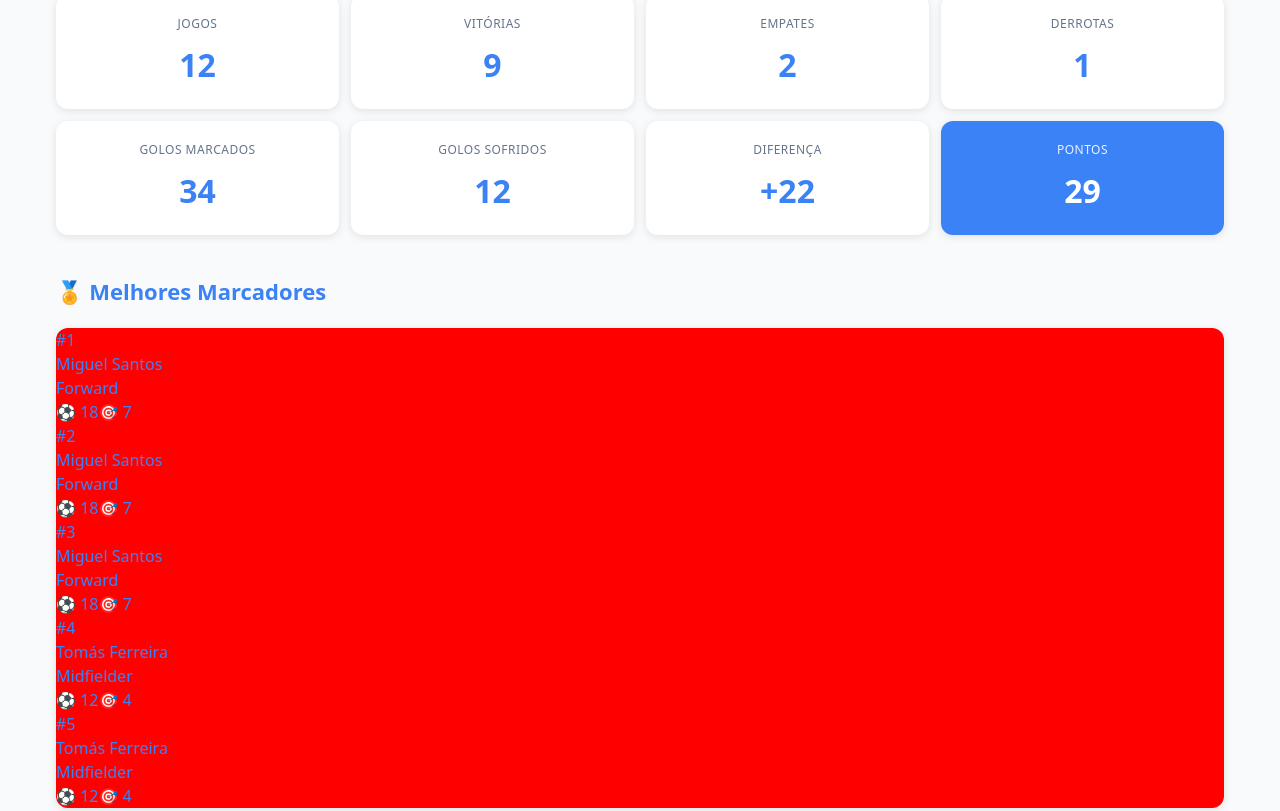
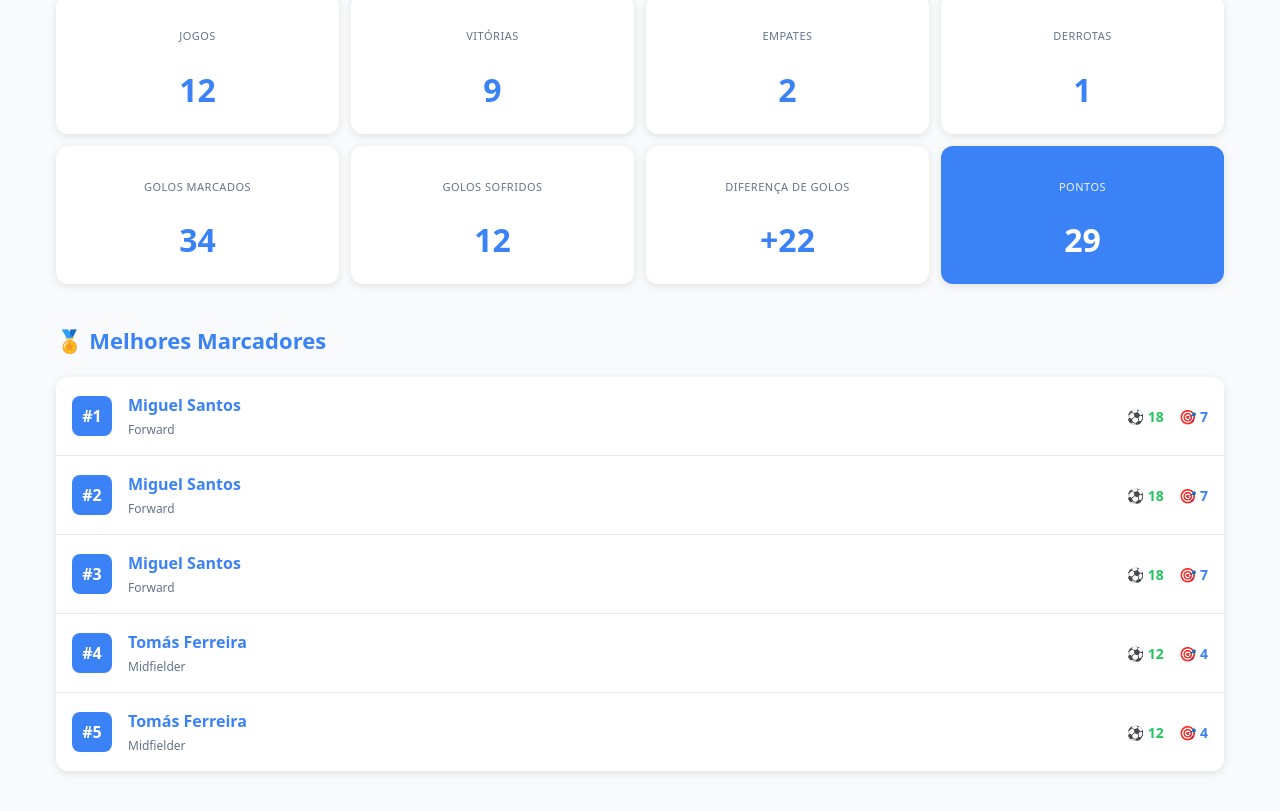
Before and after one commit to Raimundroid/maninguebola, a React (Vite) app: page /equipas/eagles in a window 1280 px wide. Shown: the part 649-1460 px from the top of the page. Built offline with nearby package versions, Linux system fonts and the light colour scheme.

Commit message:
TeamDetailPage.css: best scorers section done

```diff
--- a/src/components/TeamDetailPage/TeamDetailPage.css
+++ b/src/components/TeamDetailPage/TeamDetailPage.css
@@ -937,11 +937,14 @@
 }
 
 .team-stat-card__label {
-  font-size: 12px;
+  font-size: 11px;
   color: var(--text-light);
   margin-bottom: 8px;
   text-transform: uppercase;
   letter-spacing: 0.5px;
+  @media (min-width: 768px) {
+    padding: 13px;
+  }
 }
 
 /* Override label color for highlighted card */
@@ -968,13 +971,12 @@
   border-radius: 12px;
   overflow: hidden; /* Clips content to rounded corners */
   box-shadow: 0 2px 8px var(--shadow);
-
-  background-color: red;
 }
 
 /*
   Individual scorer row
   Flexbox creates left-to-right layout
+*/
 
 .scorer-item {
   display: flex;
@@ -982,20 +984,20 @@
   gap: 16px;
   padding: 16px;
   border-bottom: 1px solid var(--border);
-  transition: background 0.2s ease;
+  transition: background 200ms ease;
 }
 
-/* Remove border from last item
+/* Remove border from last item */
 .scorer-item:last-child {
   border-bottom: none;
 }
 
-/* Hover effect highlights row
+/* Hover effect highlights row */
 .scorer-item:hover {
   background: var(--bg);
 }
 
-/* Rank badge with primary color
+/* Rank badge with primary color */
 .scorer-item__rank {
   width: 40px;
   height: 40px;
@@ -1007,17 +1009,17 @@
   justify-content: center;
   font-weight: 700;
   font-size: 16px;
-  flex-shrink: 0; /* Prevents shrinking
+  flex-shrink: 0; /* Prevents shrinking */
 }
 
 /*
   Player info section
   flex: 1 makes it grow to fill space
   min-width: 0 fixes text overflow issues in flex
-
+*/
 .scorer-item__info {
   flex: 1;
-  min-width: 0; /* Allows text truncation
+  min-width: 0; /* Allows text truncation */
 }
 
 .scorer-item__name {
@@ -1028,29 +1030,29 @@
 }
 
 .scorer-item__position {
-  font-size: 13px;
+  font-size: 12px;
   color: var(--text-light);
 }
 
 .scorer-item__stats {
   display: flex;
-  gap: 16px;
+  gap: 15px;
   font-size: 14px;
   font-weight: 600;
 }
 
-/* Color-coded stat indicators
+/* Color-coded stat indicators */
 .scorer-item__goals {
-  color: var(--success); /* Green for goals
+  color: var(--success); /* Green for goals */
 }
 
 .scorer-item__assists {
-  color: var(--primary); /* Blue for assists
+  color: var(--primary); /* Blue for assists */
 }
 
-/* ----------------------------------------------------------------------------
+/*
    PLAYER SQUAD SECTION
-   ----------------------------------------------------------------------------
+*/
 
 .position-group {
   margin-bottom: 32px;
--- a/src/components/TeamDetailPage/TeamDetailPage.jsx
+++ b/src/components/TeamDetailPage/TeamDetailPage.jsx
@@ -2247,7 +2247,9 @@ const TeamDetailPage = ({
                 </div>
 
                 <div className="team-stat-card">
-                  <div className="team-stat-card__label">Diferença</div>
+                  <div className="team-stat-card__label">
+                    Diferença de Golos
+                  </div>
                   <div className="team-stat-card__value">
                     {/* Ternary adds + sign for positive numbers */}
                     {teamStanding.standing?.goalDiff > 0 ? "+" : ""}
```
